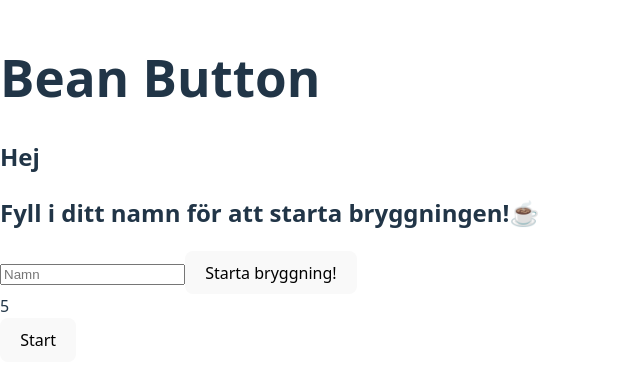
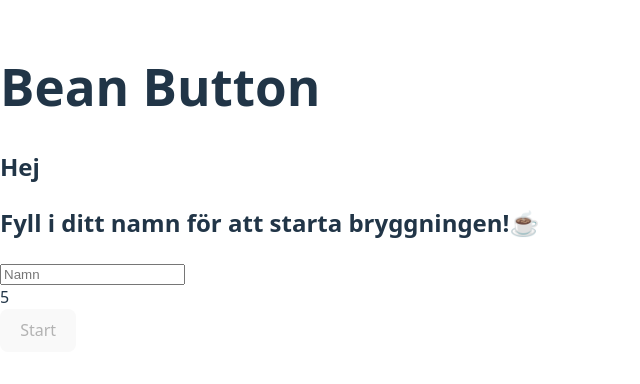
Before and after one commit to jennifermhansson/beanbutton, a React (Vite) app: page / in a window 1280 px wide. Shown: the part 212-596 px from the top of the page, without its empty margins (0-640 px from the left). Built offline with nearby package versions, Linux system fonts and the light colour scheme.

Commit message:
Merged timer and input

```diff
--- a/src/App.jsx
+++ b/src/App.jsx
@@ -1,12 +1,32 @@
 import Timer from "./Timer.jsx";
 import Input from "./Input.jsx";
+import { useState, useEffect } from "react";
 
 function App() {
+  const [name, setName] = useState("");
+  const [savedName, setSavedName] = useState("");
+
+  // Hämta namnet från localStorage när sidan laddas om
+  useEffect(() => {
+    const storedName = localStorage.getItem("userName");
+    if (storedName) {
+      setSavedName(storedName);
+    }
+  }, []);
+
+    // Spara till localStorage när man klickar på knappen
+  const handleSave = () => {
+    if (name.trim() !== "") {
+      localStorage.setItem("userName", name);
+      setSavedName(name);
+    }
+  };
+
   return (
     <div>
       <h1>Bean Button</h1>
-      <Input />
-      <Timer />
+      <Input savedName={savedName} setName={setName} name={name} />
+      <Timer onStart={handleSave} name={name} />
     </div>
   );
 }
--- a/src/Input.jsx
+++ b/src/Input.jsx
@@ -1,28 +1,9 @@
 import { useState, useEffect } from "react";
 
-function Input() {
-  const [name, setName] = useState("");
-  const [savedName, setSavedName] = useState("");
-
-  // Hämta namnet från localStorage när sidan laddas om
-  useEffect(() => {
-    const storedName = localStorage.getItem("userName");
-    if (storedName) {
-      setSavedName(storedName);
-    }
-  }, []);
-
+function Input({ name, setName, savedName }) {
   // Uppdatera state när användaren skriver
   const handleChange = (event) => {
     setName(event.target.value);
-  };
-
-  // Spara till localStorage när man klickar på knappen
-  const handleSave = () => {
-    if (name.trim() !== "") {
-      localStorage.setItem("userName", name);
-      setSavedName(name);
-    }
   };
 
   return (
@@ -36,7 +17,6 @@ function Input() {
         onChange={handleChange}
         placeholder="Namn"
       />
-      <button onClick={handleSave}>Starta bryggning!</button>
     </div>
   );
 }
--- a/src/Timer.jsx
+++ b/src/Timer.jsx
@@ -1,12 +1,10 @@
 import { useState, useEffect } from "react";
 
-function Timer() {
+function Timer({ onStart, name }) {
   const [showTimer, setShowTimer] = useState(5);
   const [isRunning, setIsRunning] = useState(false);
 
-
   useEffect(() => {
-
     if (!isRunning) return; // om inte igång → gör inget
 
     if (typeof showTimer === "number" && showTimer > 0) {
@@ -22,19 +20,24 @@ function Timer() {
       setShowTimer("Klart");
       setIsRunning(false);
     }
-        console.log(showTimer)
-  }, [showTimer, isRunning]); //Detta är LOOPEN! Funktion + variabelnamn(read)
-  //Slutar UseEffect
+    console.log(showTimer);
+  }, [showTimer, isRunning]);
 
   const startTimer = () => {
-    if (!isRunning) setIsRunning(true);
+    if (!isRunning) {
+      onStart();
+      setShowTimer(5); //???
+      setIsRunning(true);
+    }
   };
 
   return (
     <>
       <div id="displayTimer">{showTimer}</div>
       <div>
-        <button onClick={startTimer}>Start</button>
+        <button onClick={startTimer} disabled={!name.trim()}>
+          Start
+        </button>
       </div>
     </>
   );
```
Also changed, not shown: src/RecentBrewers.jsx (+36 -0 lines). Lines whose indentation alone changed are shown as unchanged.
